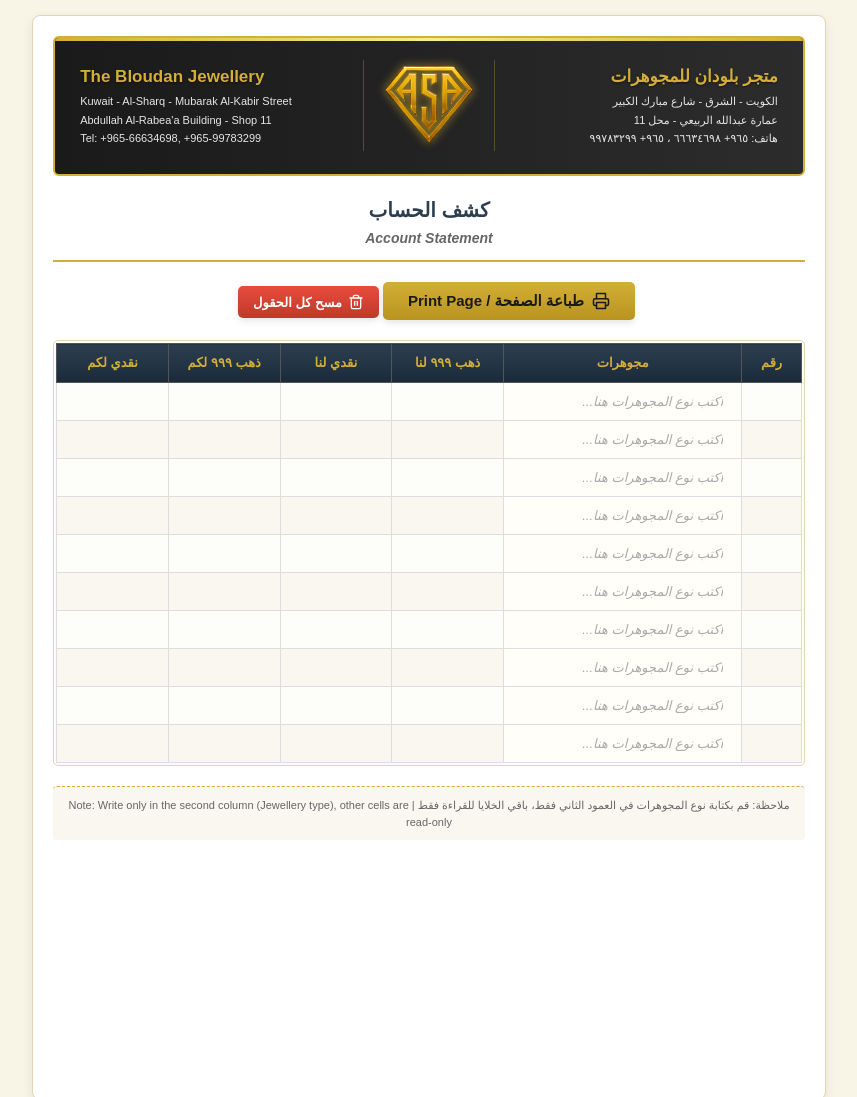
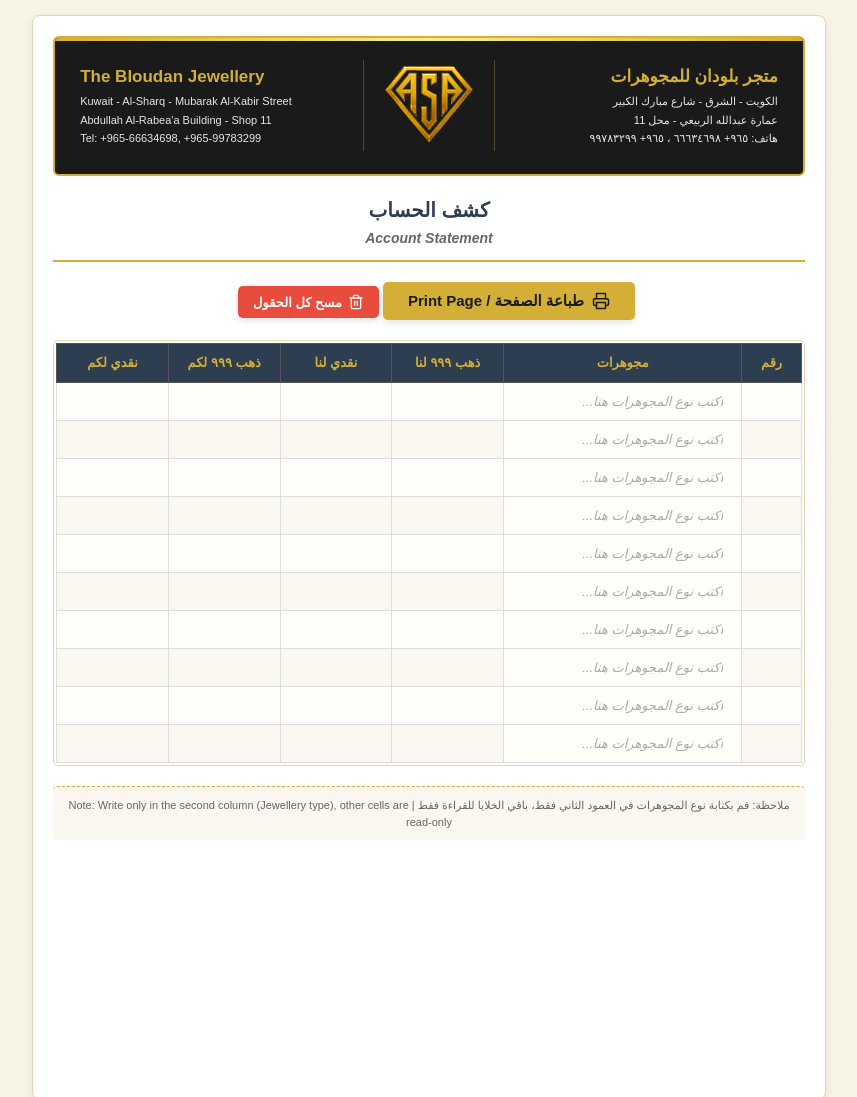
Before and after one commit to BLOUDANJEWELLERY/New, a plain HTML site: page ar.html in a window 1280 px wide. Shown: the top 1097 px of the page, without its empty margins (211-1068 px from the left). Drawn offline with Linux system fonts and the light colour scheme.

Commit message:
Refactor background styles to use solid colors

```diff
--- a/ar.html
+++ b/ar.html
@@ -46,7 +46,7 @@
             align-items: center;
             padding: 15px 20px;
             margin-bottom: 20px;
-            background: linear-gradient(to right, #1a1a1a, #2c2c2c);
+            background-color: #1a1a1a;
             color: #d4af37;
             border-radius: 6px;
             border: 2px solid #d4af37;
@@ -93,7 +93,7 @@
         .logo-img {
             max-width: 100px;
             height: auto;
-            filter: drop-shadow(0 0 5px rgba(212, 175, 55, 0.7));
+            /* No filters or effects - clean logo */
         }
 
         .company-name {
@@ -101,7 +101,6 @@
             font-weight: bold;
             margin-bottom: 5px;
             color: #d4af37;
-            text-shadow: 0 1px 2px rgba(0, 0, 0, 0.5);
         }
 
         .company-details {
@@ -160,7 +159,7 @@
         }
 
         .print-btn {
-            background: linear-gradient(to bottom, #d4af37, #b8941f);
+            background-color: #d4af37;
             color: #1a1a1a;
             border: none;
             padding: 10px 25px;
@@ -176,7 +175,7 @@
         }
 
         .print-btn:hover {
-            background: linear-gradient(to bottom, #e6c158, #c9a42a);
+            background-color: #e6c158;
             transform: translateY(-2px);
             box-shadow: 0 5px 8px rgba(0, 0, 0, 0.15);
         }
@@ -185,7 +184,7 @@
             transform: translateY(0);
         }
 
-        /* Table Container with subtle gold border */
+        /* Table Container */
         .table-container {
             overflow-x: auto;
             margin-bottom: 20px;
@@ -204,7 +203,7 @@
         }
 
         th {
-            background: linear-gradient(to bottom, #2c3e50, #1a2a3a);
+            background-color: #2c3e50;
             color: #d4af37;
             padding: 10px 5px;
             text-align: center;
@@ -291,7 +290,7 @@
 
         /* Clear button */
         .clear-btn {
-            background: linear-gradient(to bottom, #e74c3c, #c0392b);
+            background-color: #e74c3c;
             color: white;
             border: none;
             padding: 8px 15px;
@@ -308,7 +307,7 @@
         }
 
         .clear-btn:hover {
-            background: linear-gradient(to bottom, #ff5c4c, #d9534f);
+            background-color: #ff5c4c;
             transform: translateY(-2px);
             box-shadow: 0 5px 8px rgba(0, 0, 0, 0.15);
         }
@@ -341,7 +340,7 @@
             }
 
             .company-header {
-                background: #1a1a1a !important;
+                background-color: #1a1a1a !important;
                 color: #d4af37 !important;
                 -webkit-print-color-adjust: exact;
                 print-color-adjust: exact;
@@ -375,7 +374,7 @@
             }
 
             th {
-                background: #2c3e50 !important;
+                background-color: #2c3e50 !important;
                 color: #d4af37 !important;
                 -webkit-print-color-adjust: exact;
                 print-color-adjust: exact;
@@ -443,7 +442,7 @@
                 </div>
             </div>
 
-            <!-- Logo in CENTER -->
+            <!-- Logo in CENTER - No effects -->
             <div class="company-logo">
                 <img src="./logo.png" alt="Bloudan Jewellery Logo" class="logo-img">
             </div>
@@ -697,12 +696,6 @@
         });
 
         document.querySelector('.print-section').appendChild(clearBtn);
-
-        // Add meta tag to prevent phone number styling
-        const meta = document.createElement('meta');
-        meta.name = 'format-detection';
-        meta.content = 'telephone=no';
-        document.head.appendChild(meta);
     </script>
 </body>
 </html>
```
